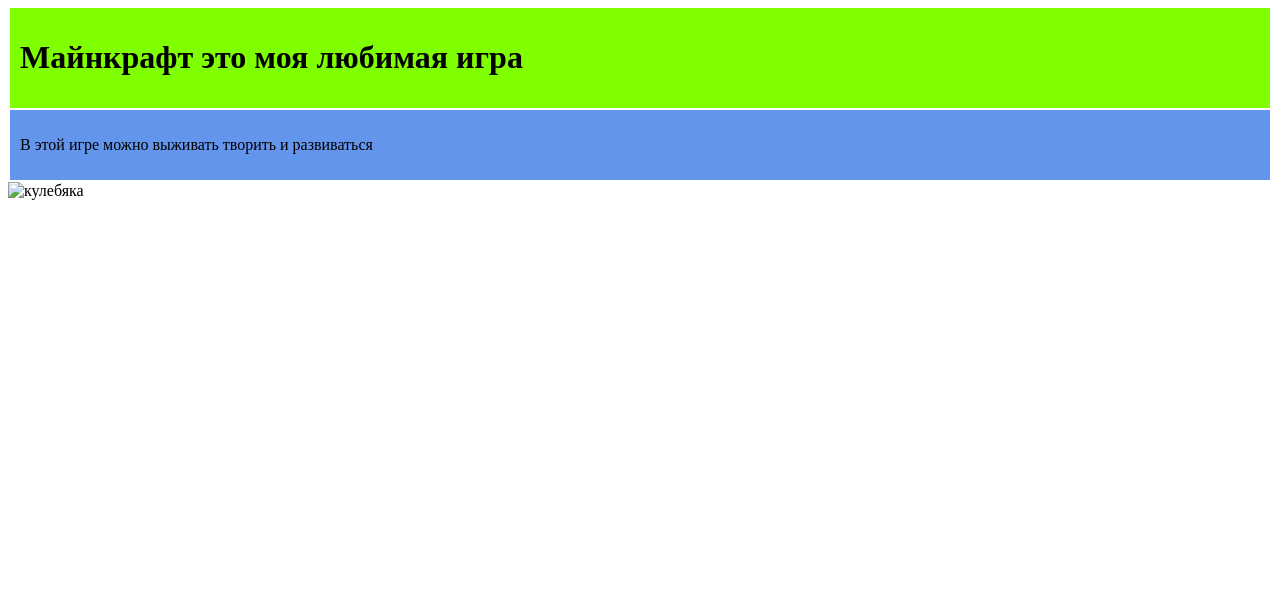
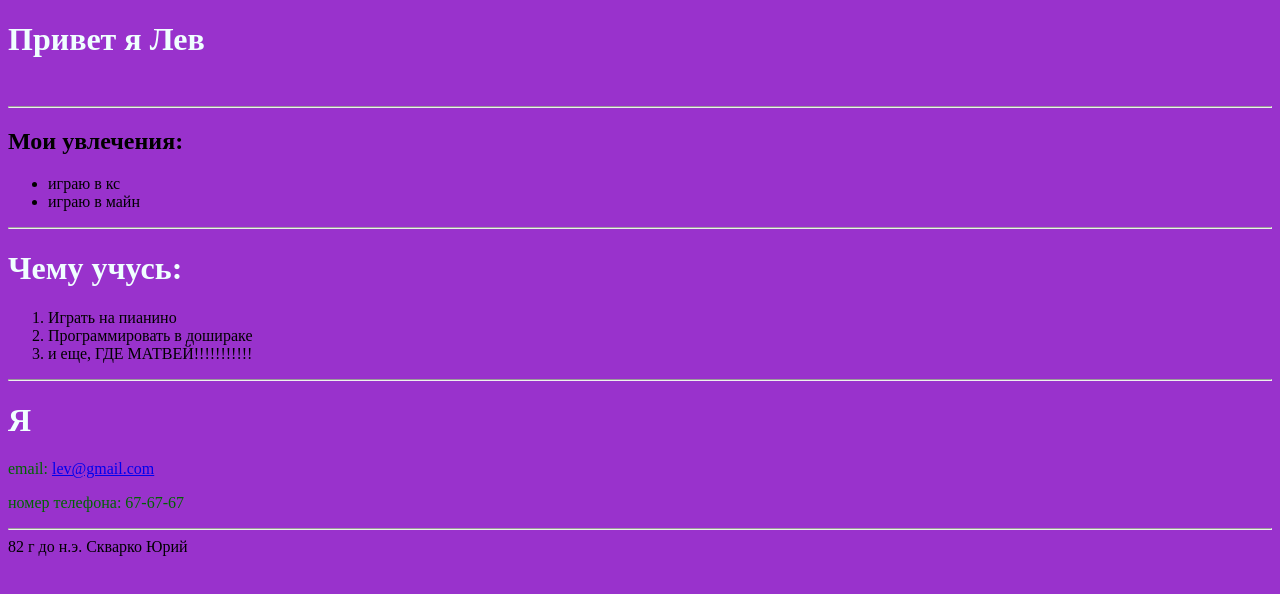
Before and after one commit to Kulebiakabebebe/Kulebiakabebebe.github.io, a plain HTML site: page index.html in a window 1280 px wide. Drawn offline with Linux system fonts and the light colour scheme.

Commit message:
Update index.html

```diff
--- a/index.html
+++ b/index.html
@@ -3,21 +3,47 @@
 <head>
     <meta charset="UTF-8">
     <meta name="viewport" content="width=device-width, initial-scale=1.0">
-    <title>Document</title>
+    <title>Сайт о Лёве</title>
+
+    <style>
+        body{background-color:darkorchid}
+        p{color:darkgreen}
+        h1{color:azure}
+    </style>
+
 </head>
 <body>
-    <div style="background-color: chartreuse; margin: 2px; padding: 10px;">
-        <h1>
-            Майнкрафт это моя любимая игра
-        </h1>
-    </div>
-<div style="background-color: cornflowerblue; margin: 2px; padding: 10px;">
-    <p>
-        В этой игре можно выживать творить и развиваться
-    </p>
-</div>
-<div>
-    <img src="https://avatars.mds.yandex.net/i?id=e121f273cc13b806b5acc6fbc481e665_l-4768242-images-thumbs&n=13" alt="кулебяка">
-</div>
+  <h1>
+    Привет я Лев
+  </h1>
+    <img src="https://avatars.mds.yandex.net/get-mpic/16869486/2a0000019b9b979d1d6809d8553fdb3fd53a/orig" alt="">
+    <hr>
+<h2>
+    Мои увлечения:
+</h2>
+<ul>
+<li>играю в кс</li>
+  <li>играю в майн</li>
+</ul>
+<hr>
+<h1>
+  Чему учусь:
+</h1>
+<ol>
+  <li>Играть на пианино </li>
+  <li>Программировать в дошираке </li>
+  <li>и еще, ГДЕ МАТВЕЙ!!!!!!!!!!!</li>
+</ol>
+<hr>
+<h1>
+  Я
+</h1>
+
+<p>email: <a href="https://mail.ru/">lev@gmail.com</a></p>
+<p>номер телефона: 67-67-67</p>
+<hr>
+<footer>
+  82 г до н.э. Скварко Юрий
+</footer>
 </body>
 </html>
```
